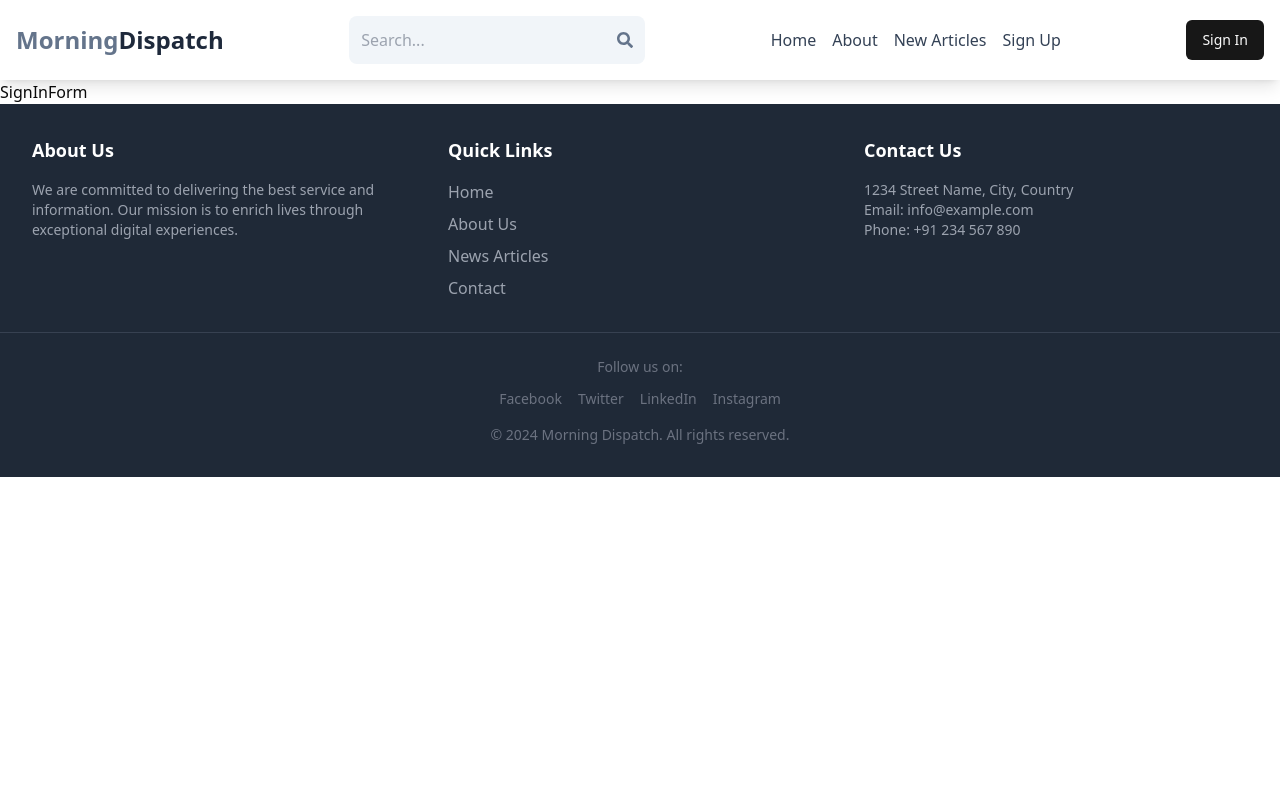
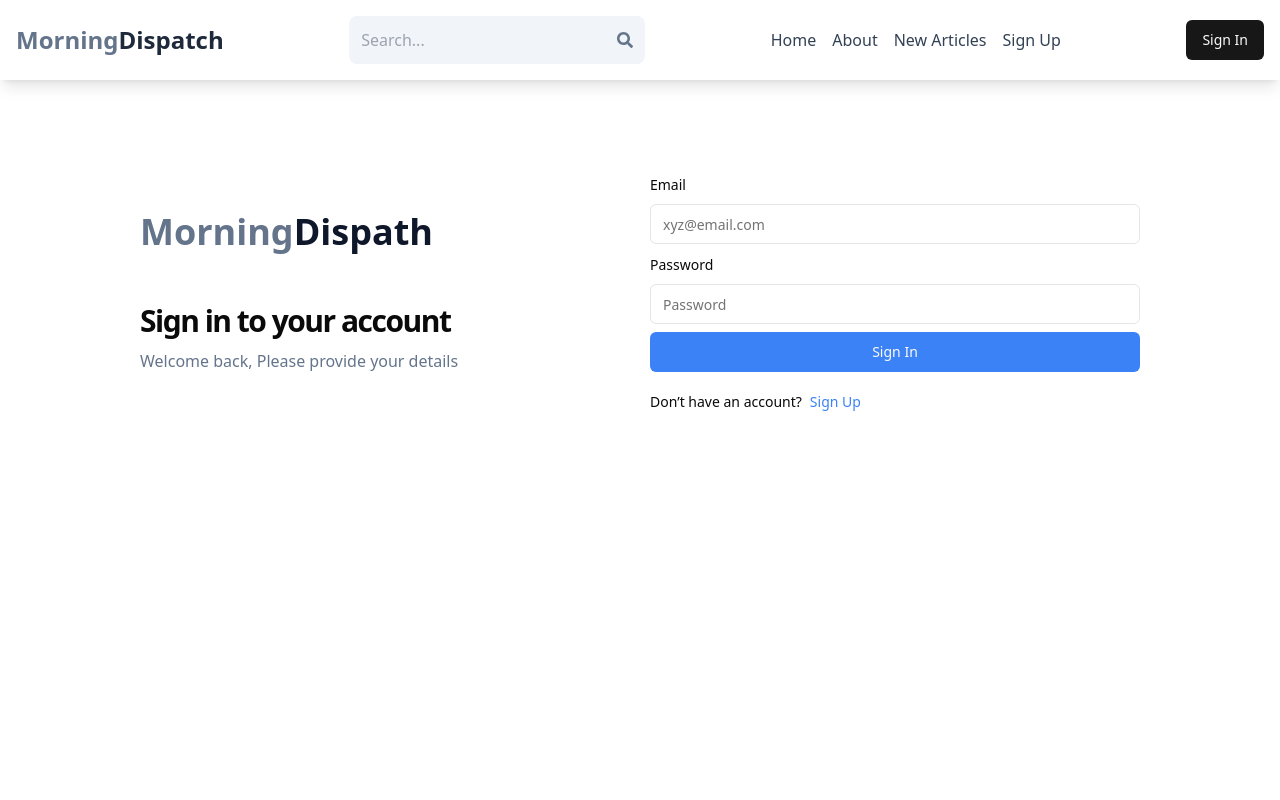
Before and after one commit to jajangscript/News-Article-Dispatch, a React (Vite) app in the folder frontend/: page /sign-in in a window 1280 px wide. Shown: the top 800 px of the page. Built offline with nearby package versions, Linux system fonts and the light colour scheme.

Commit message:
Add Sign in page functionality
Signed-off-by: jajangscript <jajangkadi007@gmail.com>

```diff
--- a/frontend/src/auth/forms/SignInForm.jsx
+++ b/frontend/src/auth/forms/SignInForm.jsx
@@ -1,7 +1,165 @@
-import React from "react";
+import React, { useState } from "react";
+import { Link, useNavigate } from "react-router-dom";
+import { z } from "zod";
+import { zodResolver } from "@hookform/resolvers/zod";
+import { useForm } from "react-hook-form";
+import { Button } from "@/components/ui/button";
+import {
+  Form,
+  FormControl,
+  FormDescription,
+  FormField,
+  FormItem,
+  FormLabel,
+  FormMessage,
+} from "@/components/ui/form";
+import { Input } from "@/components/ui/input";
+import { useToast } from "@/hooks/use-toast";
+// import GoogleAuth from "@/components/shared/GoogleAuth"
+
+const formSchema = z.object({
+  email: z.string().email({ message: "Invalid email address." }),
+  password: z
+    .string()
+    .min(8, { message: "Password must be at least 8 characters." }),
+});
 
 const SignInForm = () => {
-  return <div>SignInForm</div>;
+  const { toast } = useToast();
+  const navigate = useNavigate();
+  const [loading, setLoading] = useState(false);
+  const [errorMessage, setErrorMessage] = useState(null);
+
+  // 1. Define your form.
+  const form = useForm({
+    resolver: zodResolver(formSchema),
+    defaultValues: {
+      email: "",
+      password: "",
+    },
+  });
+
+  // 2. Define a submit handler.
+  async function onSubmit(values) {
+    try {
+      setLoading(true);
+      setErrorMessage(null);
+
+      const res = await fetch("/api/auth/signin", {
+        method: "POST",
+        headers: { "Content-Type": "application/json" },
+        body: JSON.stringify(values),
+      });
+
+      const data = await res.json();
+
+      if (data.success === false) {
+        setLoading(false);
+        toast({ title: "Sign in failed! Please try again." });
+
+        return setErrorMessage(data.message);
+      }
+
+      setLoading(false);
+
+      if (res.ok) {
+        toast({ title: "Sign in Successful!" });
+        navigate("/");
+      }
+    } catch (error) {
+      toast({ title: "Something went wrong!" });
+      dispatch(signInFailure(error.message));
+    }
+  }
+
+  return (
+    <div className="min-h-screen mt-20">
+      <div className="flex p-3 max-w-3xl sm:max-w-5xl mx-auto flex-col md:flex-row md:items-center gap-5">
+        {/* left */}
+        <div className="flex-1">
+          <Link
+            to={"/"}
+            className="font-bold text-2xl sm:text-4xl flex flex-wrap"
+          >
+            <span className="text-slate-500">Morning</span>
+            <span className="text-slate-900">Dispath</span>
+          </Link>
+          <h2 className="text-[24px] md:text-[30px] font-bold leading-[140%] tracking-tighter pt-5 sm:pt-12">
+            Sign in to your account
+          </h2>
+          <p className="text-slate-500 text-[14px] font-medium leading-[140%] md:text-[16px] md:font-normal mt-2">
+            Welcome back, Please provide your details
+          </p>
+        </div>
+
+        {/* right */}
+        <div className="flex-1">
+          <Form {...form}>
+            <form onSubmit={form.handleSubmit(onSubmit)} className="space-y-2">
+              <FormField
+                control={form.control}
+                name="email"
+                render={({ field }) => (
+                  <FormItem>
+                    <FormLabel>Email</FormLabel>
+
+                    <FormControl>
+                      <Input
+                        type="text"
+                        placeholder="xyz@email.com"
+                        {...field}
+                      />
+                    </FormControl>
+
+                    <FormMessage />
+                  </FormItem>
+                )}
+              />
+
+              <FormField
+                control={form.control}
+                name="password"
+                render={({ field }) => (
+                  <FormItem>
+                    <FormLabel>Password</FormLabel>
+                    <FormControl>
+                      <Input
+                        type="password"
+                        placeholder="Password"
+                        {...field}
+                      />
+                    </FormControl>
+                    <FormMessage />
+                  </FormItem>
+                )}
+              />
+
+              <Button
+                type="submit"
+                className="bg-blue-500 w-full"
+                disabled={loading}
+              >
+                {loading ? (
+                  <span className="animate-pulse">Loading...</span>
+                ) : (
+                  <span>Sign In</span>
+                )}
+              </Button>
+              {/* <GoogleAuth /> */}
+            </form>
+          </Form>
+          <div className="flex gap-2 text-sm mt-5">
+            <span>Don&rsquo;t have an account?</span>
+
+            <Link to="/sign-up" className="text-blue-500">
+              Sign Up
+            </Link>
+          </div>
+          {errorMessage && <p className="mt-5 text-red-500">{errorMessage}</p>}
+        </div>
+      </div>
+    </div>
+  );
 };
 
 export default SignInForm;
```
